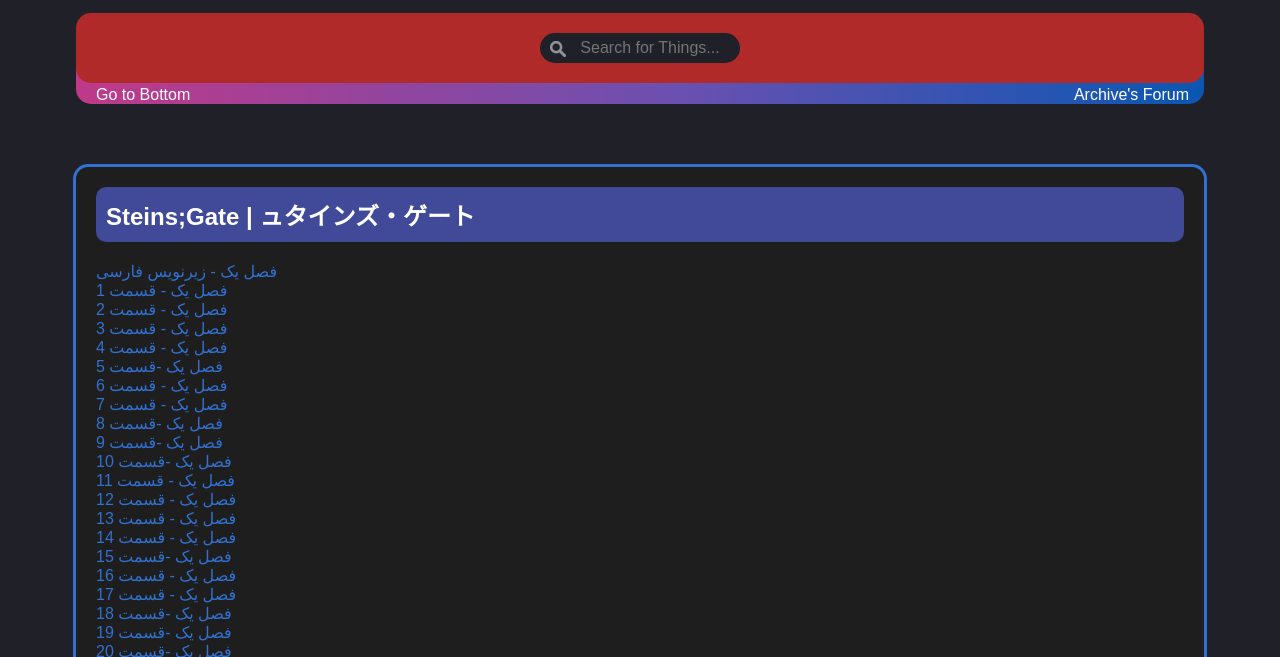
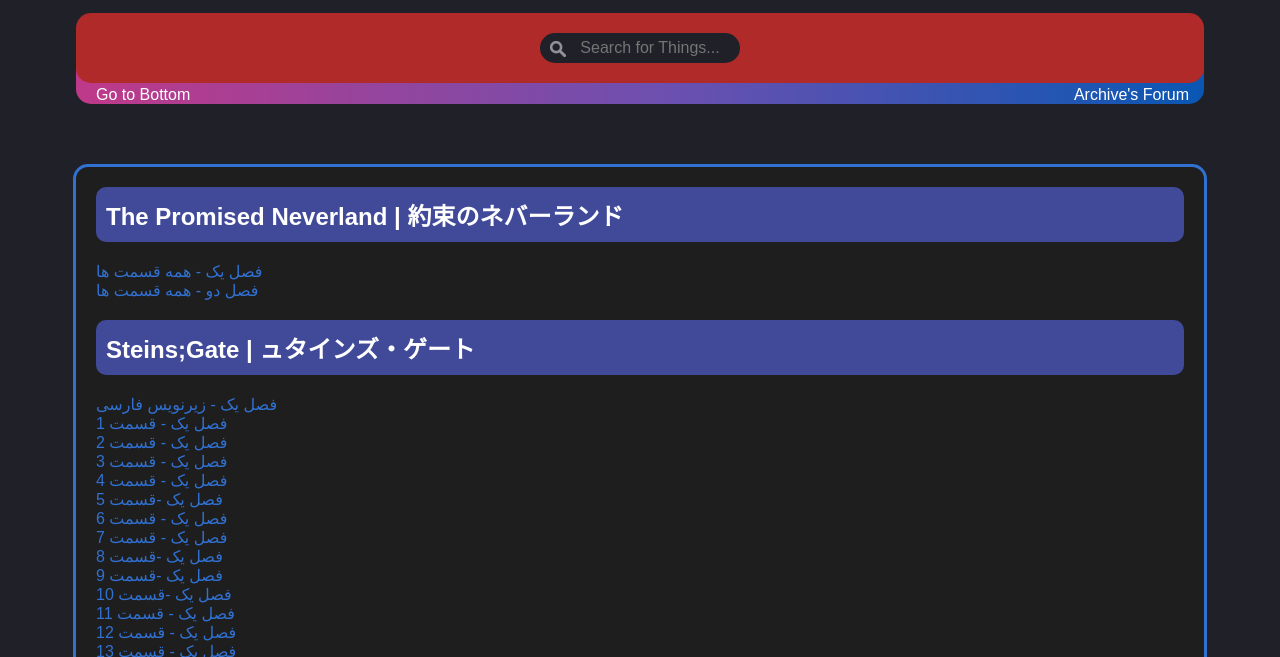
Before and after one commit to phantomboy0/phantomboy0.github.io, a plain HTML site: page index.html in a window 1280 px wide. Shown: the part 143-800 px from the top of the page. Drawn offline with Linux system fonts and the light colour scheme.

Commit message:
Update index.html

```diff
--- a/index.html
+++ b/index.html
@@ -254,6 +254,18 @@ background: linear-gradient(90deg, rgba(191,57,137,1) 0%, rgba(107,80,176,1) 53%
     >
     <ul id="myUL">
 
+      <li><h2>The Promised Neverland | 約束のネバーランド</h2>
+        <p style="color: white">
+          <a
+            href="https://e.pcloud.link/publink/show?code=kZQtehZ1flSadIVw3mdEB1idDIzARHK0KYX"
+            >فصل یک - همه قسمت ها</a
+          ><br />
+          <a
+          href="https://e.pcloud.link/publink/show?code=kZrqehZfsbBNxt1oQLIikLpre4KmyjEHwnk"
+          >فصل دو - همه قسمت ها</a
+        ><br />
+        </p></li>
+
       <li><h2>Steins;Gate | ュタインズ・ゲート</h2>
         <p style="color: white">
           <a
@@ -472,7 +484,7 @@ background: linear-gradient(90deg, rgba(191,57,137,1) 0%, rgba(107,80,176,1) 53%
   ><br />
 
   <a
-  href="https://data.terabox.com/file/0ba2de6b0e68c2c60fa3d30b1a059578?bkt=en-713b21d6dbc3139855c81346ecf8002395a7d69311f031dc243cc57ae70bec37c2be0e54a6b2627939f2b3de5da982514d4b2806b68bc6f8954562287fc7b3d6&fid=4401313120429-250528-321499007749519&time=1678305868&sign=FDTAXUGERLQlBHSKfWa-DCb740ccc5511e5e8fedcff06b081203-k4ma4z3Op9HTKE3nF0aqlrC8a6I%3D&signbak=&to=140&size=117769813&sta_dx=117769813&sta_cs=1&sta_ft=mp4&sta_ct=0&sta_mt=0&fm2=MH%2Cdefault_region%2CAnywhere%2C%2C%2Cany&region=default_region&ctime=1678305630&mtime=1678305630&resv0=-1&resv1=0&resv2=rlim&resv3=5&resv4=117769813&vuk=4401313120429&iv=0&htype=&randtype=&newver=1&newfm=1&secfm=1&flow_ver=3&pkey=en-ec25103ed5c4bba2cb6bcdbde947ef09e4516109d4e0a883130319612cb90b51641c1fdf23c22900043a5be42b8f31a4ea585fd720d004b2305a5e1275657320&sl=68091977&expires=1678334668&rt=pr&r=756404939&vbdid=-&fin=EP.10.v0.1678299922.720p.mp4&fn=EP.10.v0.1678299922.720p.mp4&rtype=1&dp-logid=404934809348041659&dp-callid=0.1&hps=1&tsl=2000&csl=2000&fsl=-1&csign=ommuYDAeZqEFCraOMw%2BEeoE2bqc%3D&so=0&ut=6&uter=4&serv=1&uc=1342649681&ti=14a3010384c1ca3cb6d1d52161c912df1cd99718774b8c2ee3611405bef53ec1&adg=&reqlabel=250528_f_8cce8c0a60352170f022f41055e04383_-1_0e7bc9a8e722ed47f688aa818d25ac09&ccn=NL&by=themis"
+  href="https://dl2.animesp.xyz/Winter%202023/Tomo-chan%20Is%20a%20Girl%21/720/%5BAnimeSP%5D%2010%20-%20Tomo-chan%20wa%20Onnanoko%21%20%5B720p%5D%20%5BSub%5D.mkv"
   >فصل یک -قسمت 10</a
   ><br />
 </p></li>
```
